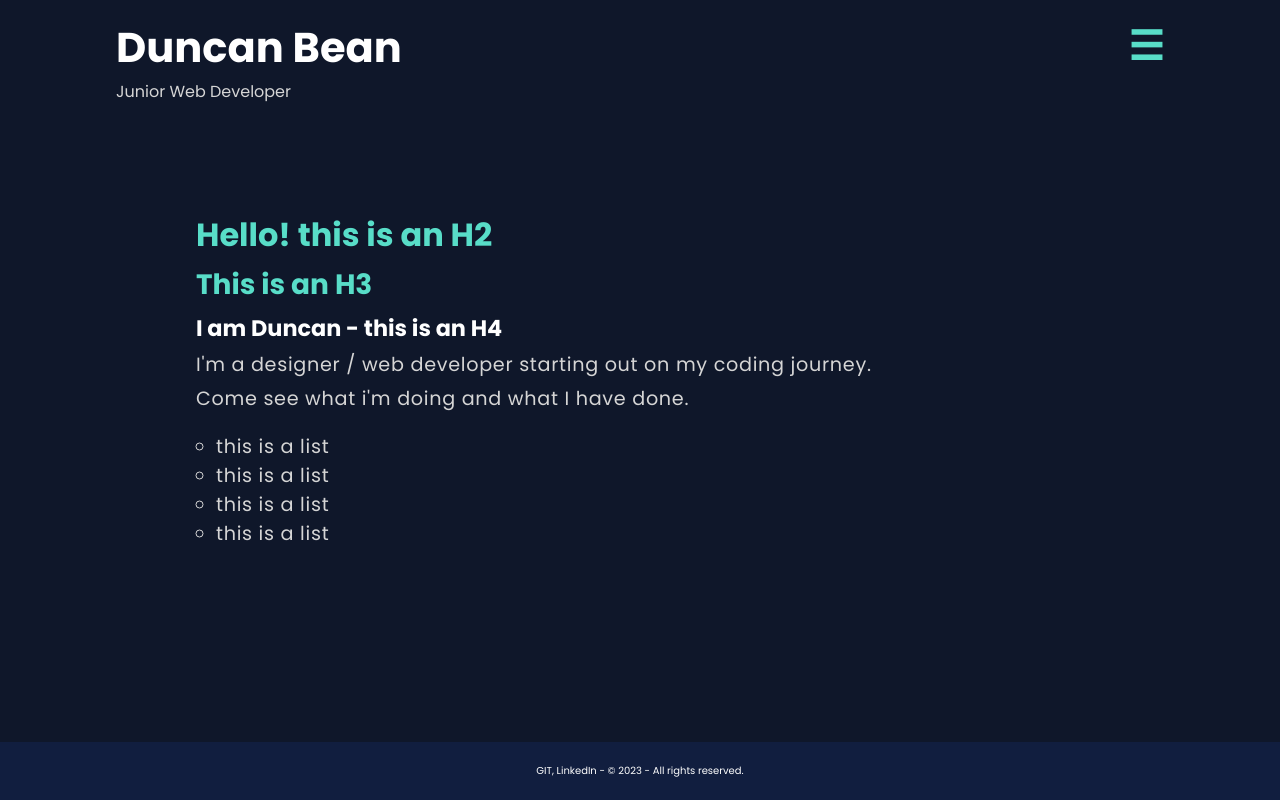
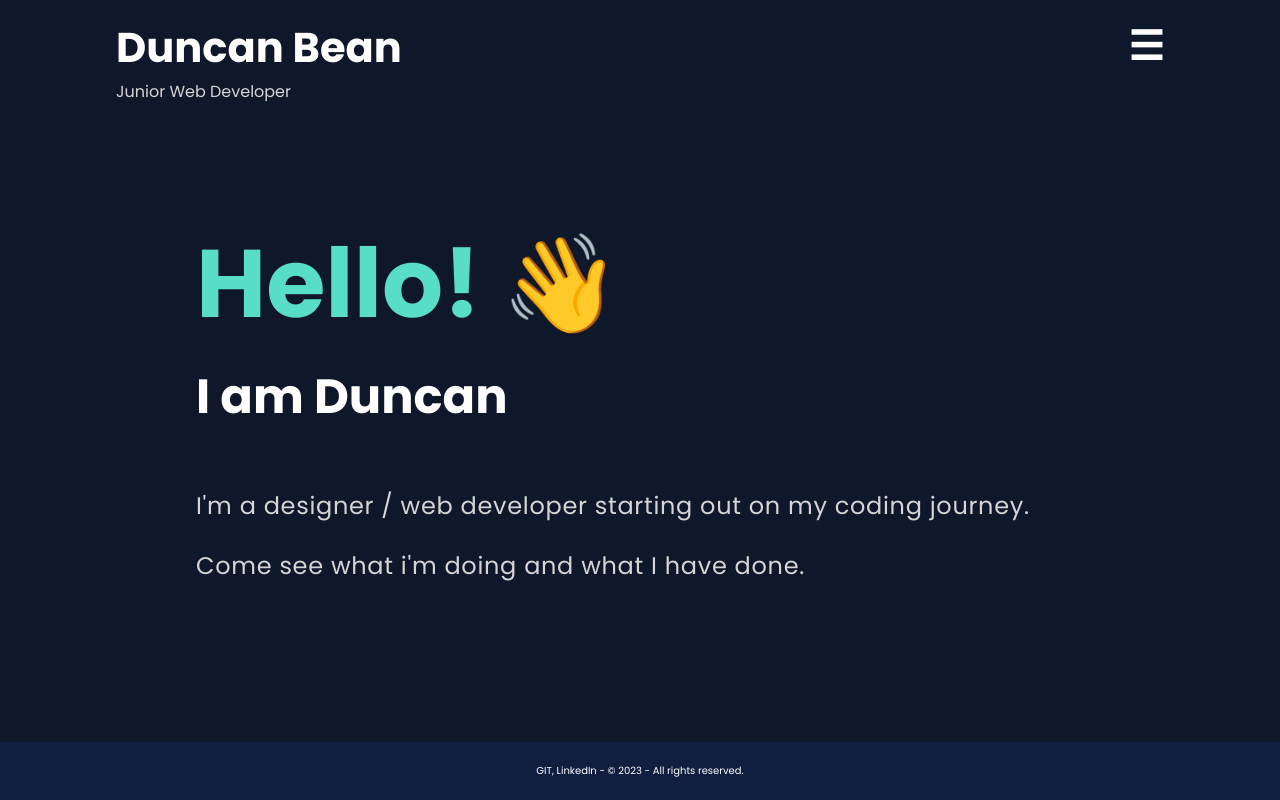
Before and after one commit to Dunconius/portfolio2024, a React (Create React App) app: page / in a window 1280 px wide. Built offline with nearby package versions, Linux system fonts and the light colour scheme.

Commit message:
feat: home page styled. links styled

```diff
--- a/src/components/Header.jsx
+++ b/src/components/Header.jsx
@@ -19,7 +19,7 @@ const Header = ({onChangeTheme}) => {
         <header>
             <div className="header-div">
                 <div className="header-title">
-                    <h1>Duncan Bean</h1>
+                    <NavLink to="/" className="home-button" onClick={() => setIsOpen(false)}><h1>Duncan Bean</h1></NavLink>
                     <p>Junior Web Developer</p>
                 </div>
                 <button className="hamburger-icon" onClick={toggleMenu}>
--- a/src/index.js
+++ b/src/index.js
@@ -1,9 +1,11 @@
 import React from 'react';
 import ReactDOM from 'react-dom/client';
-import './styles/index.css';
 import App from './App';
 import reportWebVitals from './reportWebVitals';
 import { BrowserRouter } from 'react-router-dom';
+import "./styles/variables.css";
+import './styles/index.css';
+import "./styles/HomePage.css";
 
 const root = ReactDOM.createRoot(document.getElementById('root'));
 root.render(
--- a/src/pages/About.jsx
+++ b/src/pages/About.jsx
@@ -11,7 +11,7 @@ const About = () => (
       <div>
         <p>I aspire to leverage my diverse design and technical background to create innovative, user-centric web solutions that enhance the digital experience and am eager to contribute to innovative teams and dynamic projects.</p>
       </div>
-      {/* <div>
+      <div>
         <p>I am a budding web developer, eager to dive into the world of creating amazing online experiences. With a hunger for learning and a keen eye for detail, I'm here to share the web projects I've been working on as I grow my skills.</p>
       </div>
       <div>
@@ -22,7 +22,7 @@ const About = () => (
       </div>
       <div>
         <p>Over the past few years I have been dabbling in web design and have built several websites including one for a paying client using Webflow. This has given me a great understanding of the physyical structure of HTML but seen through a graphical user interface. This has helped me a lot in the first few weeks at CoderAcademy as I already have a strong understanding of HTML elements, flex-box, and styling.</p>
-      </div> */}
+      </div>
     </div>
 
 
--- a/src/pages/HomePage.jsx
+++ b/src/pages/HomePage.jsx
@@ -1,17 +1,14 @@
+
+
 const HomePage = () => (
     <section className="main-info" id="home">
-        <div>
-            <h2>Hello! this is an H2</h2>
-            <h3>This is an H3</h3>
-            <h4>I am Duncan - this is an H4</h4>
+        <div className="home-page">
+            <h2>Hello! 👋</h2>
+            {/* <h3 className="home-h3" >This is an H3</h3> */}
+            <h4>I am Duncan</h4>
             <p>I'm a designer / web developer starting out on my coding journey.</p>
             <p>Come see what i'm doing and what I have done.</p>
-            <ul>
-                <li>this is a list</li>
-                <li>this is a list</li>
-                <li>this is a list</li>
-                <li>this is a list</li>
-            </ul>
+
         </div>
 
     </section>
--- a/src/pages/Projects.jsx
+++ b/src/pages/Projects.jsx
@@ -4,24 +4,24 @@ const Projects = () => (
         <h2>Projects</h2>
         <div className="project-info">
             <h4>Timetable AP</h4>
-            <a href="https://github.com/Dunconius/timetable_api" target="_blank">Repo Link</a>
+            <a className="project-links" href="https://github.com/Dunconius/timetable_api" target="_blank">Repo Link</a>
             <p>A school timetabling backend using Flask and PostgreSQL with full CRUD functionality and RESTful endpoints.</p>
         </div>
         <div className="project-info">
             <h4>Catstagram</h4>
-            <a href="https://github.com/Dunconius/cat-generator" target="_blank">Repo Link</a>
-            <a href="https://dunconius-catstagram.netlify.app/" target="_blank">Deployment Link</a>
+            <a className="project-links" href="https://github.com/Dunconius/cat-generator" target="_blank">Repo Link</a>
+            <a className="project-links" href="https://dunconius-catstagram.netlify.app/" target="_blank">Deployment Link</a>
             <p>An instagram style cat photo app built with React and JavaScript, fetching data from the Cat API. Built in 48 hours as part of a hackathon.</p>
         </div>
         <div className="project-info">
             <h4>DesignGrads</h4>
-            <a href="https://www.designgrads.com.au/" target="_blank">designgrads.com</a>
+            <a className="project-links" href="https://www.designgrads.com.au/" target="_blank">designgrads.com</a>
             <p><em>Commercial Project</em></p>
             <p>A graduate alumni portfolio website for CIT students from the department of Creative and Design Industries. Made using Weblfow</p>
         </div>
         <div className="project-info">
             <h4>Duncan Bean Visualisation</h4>
-            <a href="https://www.duncanbean.com/" target="_blank">duncanbean.com</a>
+            <a className="project-links" href="https://www.duncanbean.com/" target="_blank">duncanbean.com</a>
             <p>My personal portfolio website showcasing my 3D architectural rendering work. Made using Weblfow</p>
         </div>
     </section>
--- a/src/pages/_TemplatePage.jsx
+++ b/src/pages/_TemplatePage.jsx
@@ -2,7 +2,7 @@ import { Outlet } from "react-router-dom";
 import React, { useState, useEffect } from 'react';
 import Footer from "../components/Footer";
 import Header from "../components/Header";
-import "../styles/variables.css";
+
 
 function Template() {
 
--- a/src/styles/Header.css
+++ b/src/styles/Header.css
@@ -43,6 +43,17 @@ header {
 .hamburger-icon:hover {
     color: var(--hamburger-hover);
     text-shadow: var(--shadow-stlye);
+}
+
+.home-button {
+    margin: 0px;
+    text-shadow: var(--header-highlight);
+    transition: all 0.2s ease-in-out
+}
+
+.home-button:hover {
+    color: var(--highlight-color);
+    text-shadow: var(--neon-shadow);
 }
 
 .nav-bar {
--- a/src/styles/HomePage.css
+++ b/src/styles/HomePage.css
@@ -1,17 +1,18 @@
 
+.home-page h2 {
+  font-size: 6em;
+}
 
-/* MEDIA BREAK POINTS!!!! */
+.home-page h3 {
+  font-size: 4em;
+}
 
-@media only screen and (min-width: 769px) {
+.home-page h4 {
+  font-size: 3em;
+  padding-bottom: 30px;
+}
 
-    .main-info div {
-      padding: 10px 20px 10px 20px;
-      margin-left: 60px;
-    }
-
-
-
-
-
-
-  }
+.home-page p {
+  font-size: 1.5em;
+  padding-top: 20px;
+}
--- a/src/styles/index.css
+++ b/src/styles/index.css
@@ -114,6 +114,18 @@ ul {
   box-shadow: var(--div-hover-box-shadow);
 }
 
+a {
+  text-decoration: none;
+  color: inherit;
+}
+
+.project-links {
+  text-decoration: none;
+  color: var(--link-color);
+  text-decoration: underline;
+}
+
+
 
 
 
--- a/src/styles/variables.css
+++ b/src/styles/variables.css
@@ -7,7 +7,7 @@
     --highlight-color: #58ddc8;
     --shadow-color: #58ddc8;
     --shadow-stlye: 0px 0px 4px var(--shadow-color);
-    --hamburger-color: #58ddc8;
+    --hamburger-color: var(--text-color);
     --hamburger-hover: #58ddc8;
     --footer-color: #111e3f;
     --footer-text: #ffffff;
@@ -19,6 +19,7 @@
 .light-theme {
     --text-color: #0f172a;
     --text-color2: #0f172a;
+    --link-color: var(--highlight-color);
     --background-color: #ffffff;
     --header-bg-color: #f6f6fa;
     --highlight-color: #ff2056;
@@ -29,36 +30,36 @@
     --footer-color: #1e1e1e;
     --footer-text: #b3b3b6;
     --neon-shadow: none;
-    --div-hover-bg: none;
-    --div-hover-border-radius: 0px;
-    --div-hover-box-shadow:
-        0px -1px 3px rgba(255, 255, 255, 0.3),
-        0px 1px 3px rgba(0, 0, 0, 0.3);
+    --div-hover-bg: rgba(0, 0, 0, 0.05);
+    --div-hover-border-radius: 10px;
+    --div-hover-box-shadow: none;
 }
 
 .dark-theme {
     --text-color: #ffffff;
     --text-color2: #d5d5d5;
+    --link-color: var(--highlight-color);
     --background-color: #0f172a;
     --header-bg-color: #111e3f;
     --highlight-color: #58ddc8;
     --shadow-color: #58ddc8;
     --shadow-stlye: 0px 0px 4px var(--shadow-color);
-    --hamburger-color: #58ddc8;
+    --hamburger-color: var(--text-color);
     --hamburger-hover: #58ddc8;
     --footer-color: #111e3f;
     --footer-text: #ffffff;
     --neon-shadow: none;
-    --div-hover-bg: rgba(240, 255, 255, 0.1);
+    --div-hover-bg: rgba(240, 255, 255, 0.05);
     --div-hover-border-radius: 10px;
     --div-hover-box-shadow:
-        0px -1px 3px rgba(255, 255, 255, 0.3),
-        0px 1px 3px rgba(0, 0, 0, 0.3);
+        0px -1px 3px rgba(255, 255, 255, 0.2),
+        0px 1px 3px rgba(0, 0, 0, 0.2);
 }
 
 .neon-theme {
     --text-color: #ff00b7;
     --text-color2: var(--text-color);
+    --link-color: var(--highlight-color);
     --background-color: #000000;
     --header-bg-color: #101010;
     --header-highlight: 0px 0px 20px var(--text-color);
@@ -72,9 +73,9 @@
     --hamburger-hover: var(--text-color);
     --footer-color: #000000;
     --footer-text: #81005c;
-    --div-hover-bg: rgba(240, 255, 255, 0.1);
+    --div-hover-bg: rgba(240, 255, 255, 0.05);
     --div-hover-border-radius: 10px;
     --div-hover-box-shadow:
-        0px -1px 3px rgba(255, 255, 255, 0.3),
-        0px 1px 3px rgba(0, 0, 0, 0.3);
+        0px -1px 3px rgba(255, 255, 255, 0.2),
+        0px 1px 3px rgba(0, 0, 0, 0.2);
 }
```
